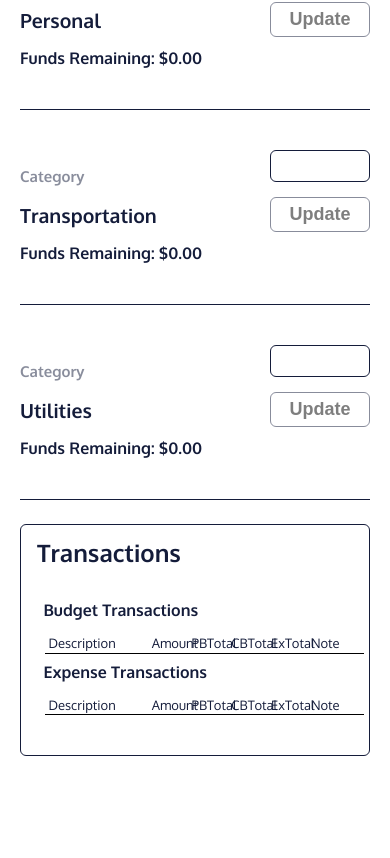
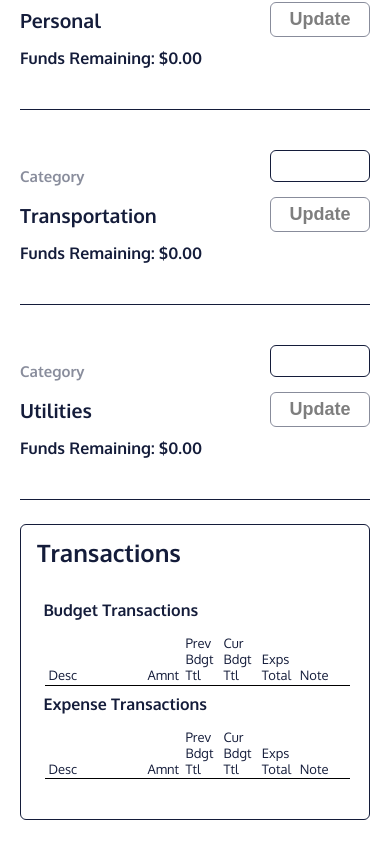
Before and after one commit to E-D-Richard/budget-tracker-webbapp, a React (Create React App) app: page / in a window 390 px wide. Shown: the part 1354-2212 px from the top of the page. Built offline with nearby package versions, Linux system fonts and the light colour scheme.

Commit message:
make dynamic table headers based on deviceType

```diff
--- a/src/components/body/transactions/TransactionList.js
+++ b/src/components/body/transactions/TransactionList.js
@@ -1,8 +1,33 @@
+import { useEffect, useState } from "react";
 import { capitalizeFirstLetterOfString } from "../../../utilities/helpers/helperFunctions/otherHelpers";
-import TransHeader from "./transaction/TransHeaders";
+import TransHeaders from "./transaction/TransHeaders";
 import Transaction from "./transaction/Transaction";
 
+
 const TransactionList = ({ transactions, listType }) => {
+  const [isMobile, setIsMobile] = useState(true);
+  console.log(isMobile)
+  const handleResize = (e) => {
+    setIsMobile(window.innerWidth < 750);
+
+  }
+
+  //set mobileTypeOn Mount
+  useEffect(()=>{
+    setIsMobile(window.innerWidth < 750);
+  },[])
+
+  //onWindowAdjust/Resize - reset device type
+  useEffect(() => {
+    // Add event listener for the 'resize' event
+    window.addEventListener('resize', handleResize);
+
+    // Clean up the event listener when the component is unmounted
+    return () => {
+      window.removeEventListener('resize', handleResize);
+    };
+  });
+
   return (
       <div
         className={`${listType} transaction-list-container ${
@@ -12,7 +37,7 @@ const TransactionList = ({ transactions, listType }) => {
         <h3 className={`${listType}`}>{capitalizeFirstLetterOfString(listType)} Transactions</h3>
         <table className={`${listType} transaction-list`}>
           <thead>
-            <TransHeader />
+            <TransHeaders isMobile={isMobile}/>
           </thead>
           <tbody>
             {transactions.map((transaction) => (
--- a/src/components/body/transactions/transaction/TransHeaders.js
+++ b/src/components/body/transactions/transaction/TransHeaders.js
@@ -1,11 +1,25 @@
-const TransHeaders = () => {
+const TransHeaders = ({isMobile}) => {
+
+  if(isMobile){
+    return (
+      <tr>
+      <td className="t-header description">Desc</td>
+      <td className="t-header amount">Amnt</td>
+      <td className="t-header prev-budget-total">Prev <br /> Bdgt <br/> Ttl</td>
+      <td className="t-header current-budget-total">Cur <br /> Bdgt <br /> Ttl</td>
+      <td className="t-header expenses-total">Exps Total</td>
+      <td className="t-header note">Note</td>
+      <td className="t-header delete"></td>
+    </tr>
+    )
+  }
   return (
     <tr>
       <td className="t-header description">Description</td>
       <td className="t-header amount">Amount</td>
-      <td className="t-header prev-budget-total">PBTotal</td>
-      <td className="t-header current-budget-total">CBTotal</td>
-      <td className="t-header expenses-total">ExTotal</td>
+      <td className="t-header prev-budget-total">Prev <br /> Budget <br/> Total</td>
+      <td className="t-header current-budget-total">Current <br /> Budget <br /> Total</td>
+      <td className="t-header expenses-total">Expense <br />Total</td>
       <td className="t-header note">Note</td>
       <td className="t-header delete"></td>
     </tr>
--- a/src/features/transRecords/transRecords.css
+++ b/src/features/transRecords/transRecords.css
@@ -13,6 +13,7 @@
   background-color: #ffffff;
   font-size: 16px;
   font-weight: bold;
+  overflow: hidden;
 }
 
 .transaction-list-container {
@@ -47,9 +48,7 @@ table.transaction-list {
 }
 
 table.transaction-list thead tr {
-  display: flex;
-  align-items: flex-end;
-  justify-content: space-between;
+  /* overflow: hidden; */
 }
 
 table.transaction-list thead tr,
```
